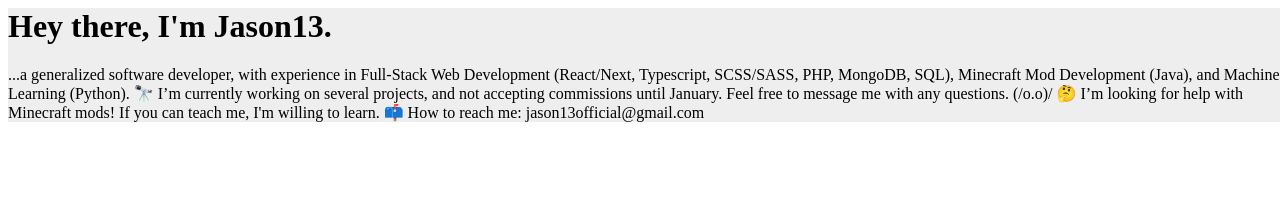
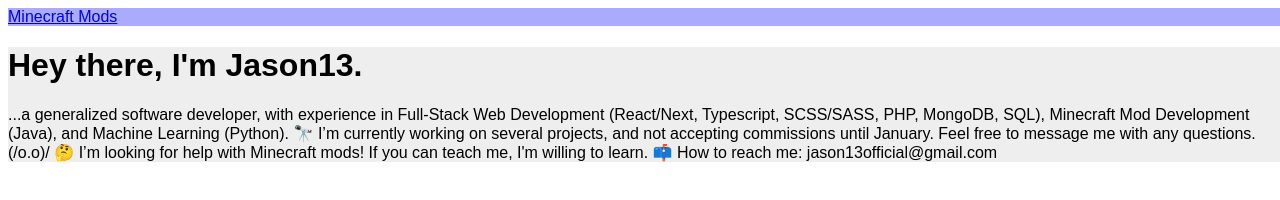
Before and after one commit to jason13official/jason13official.github.io, a plain HTML site: page index.html in a window 1280 px wide. Drawn offline with Linux system fonts and the light colour scheme.

Commit message:
Update index.html
Updated font family and added link to navigation bar

```diff
--- a/index.html
+++ b/index.html
@@ -2,6 +2,9 @@
   <head>
     <title>Jason13</title>
     <style>
+      html {
+        font-family: Arial, sans-serif;
+      }
       body {
         width: 100%;
       }
@@ -14,7 +17,7 @@
     </style>
   </head>
   <body>
-    <div class="nav"></div>
+    <div class="nav"><a href="https://www.curseforge.com/members/jason13official/projects">Minecraft Mods</a></div>
     <div class="main">
       <h1>Hey there, I'm Jason13.</h1>
       <p>
```
